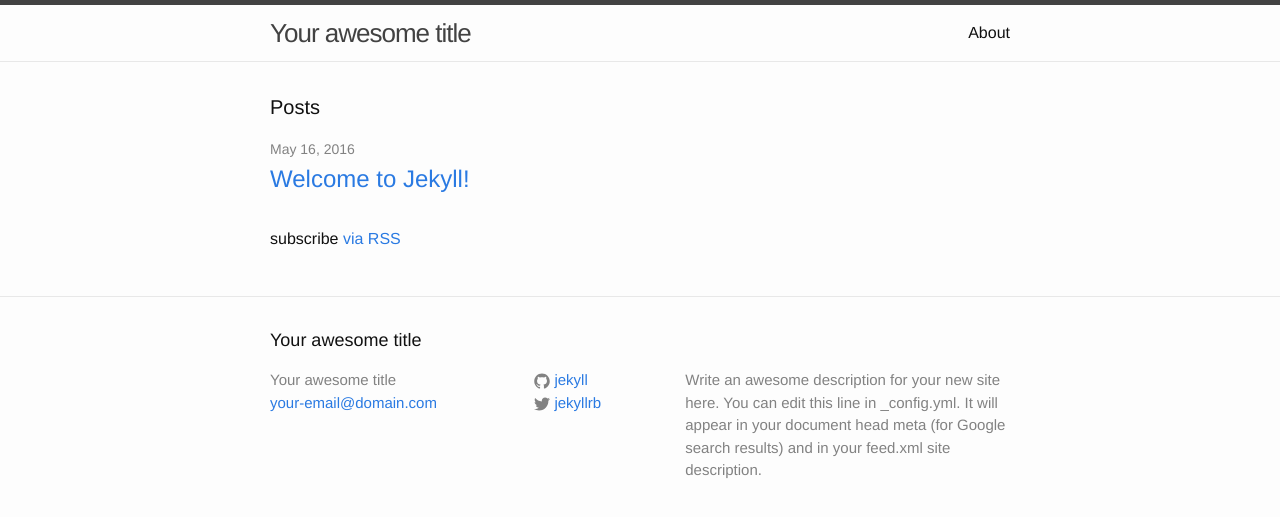
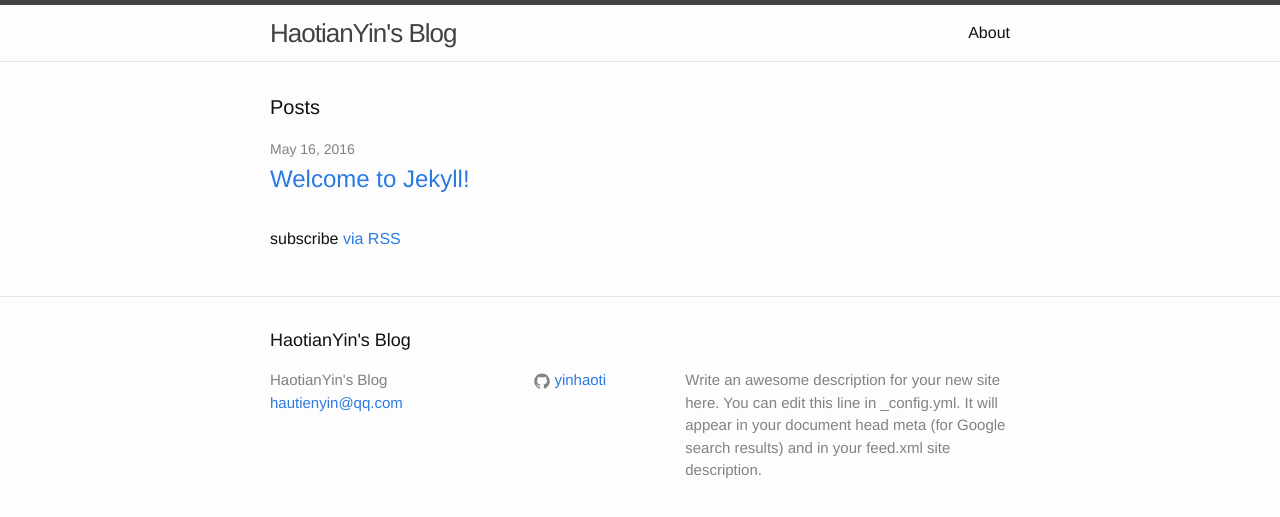
Before and after one commit to yinhaoti/yinhaoti.github.io, a Jekyll site: the page built from index.html, in a window 1280 px wide. Shown: the top 517 px of the page. Built offline with Jekyll 4.4.1, drawn with Linux system fonts in a browser that asks for light colours.

Commit message:
add name and email

```diff
--- a/_config.yml
+++ b/_config.yml
@@ -6,16 +6,16 @@
 # 'jekyll serve'. If you change this file, please restart the server process.
 
 # Site settings
-title: Your awesome title
-email: your-email@domain.com
+title: HaotianYin's Blog
+email: hautienyin@qq.com
 description: > # this means to ignore newlines until "baseurl:"
   Write an awesome description for your new site here. You can edit this
   line in _config.yml. It will appear in your document head meta (for
   Google search results) and in your feed.xml site description.
 baseurl: "" # the subpath of your site, e.g. /blog
 url: "http://yourdomain.com" # the base hostname & protocol for your site
-twitter_username: jekyllrb
-github_username:  jekyll
+#twitter_username: jekyllrb
+github_username:  yinhaoti
 
 # Build settings
 markdown: kramdown
```
